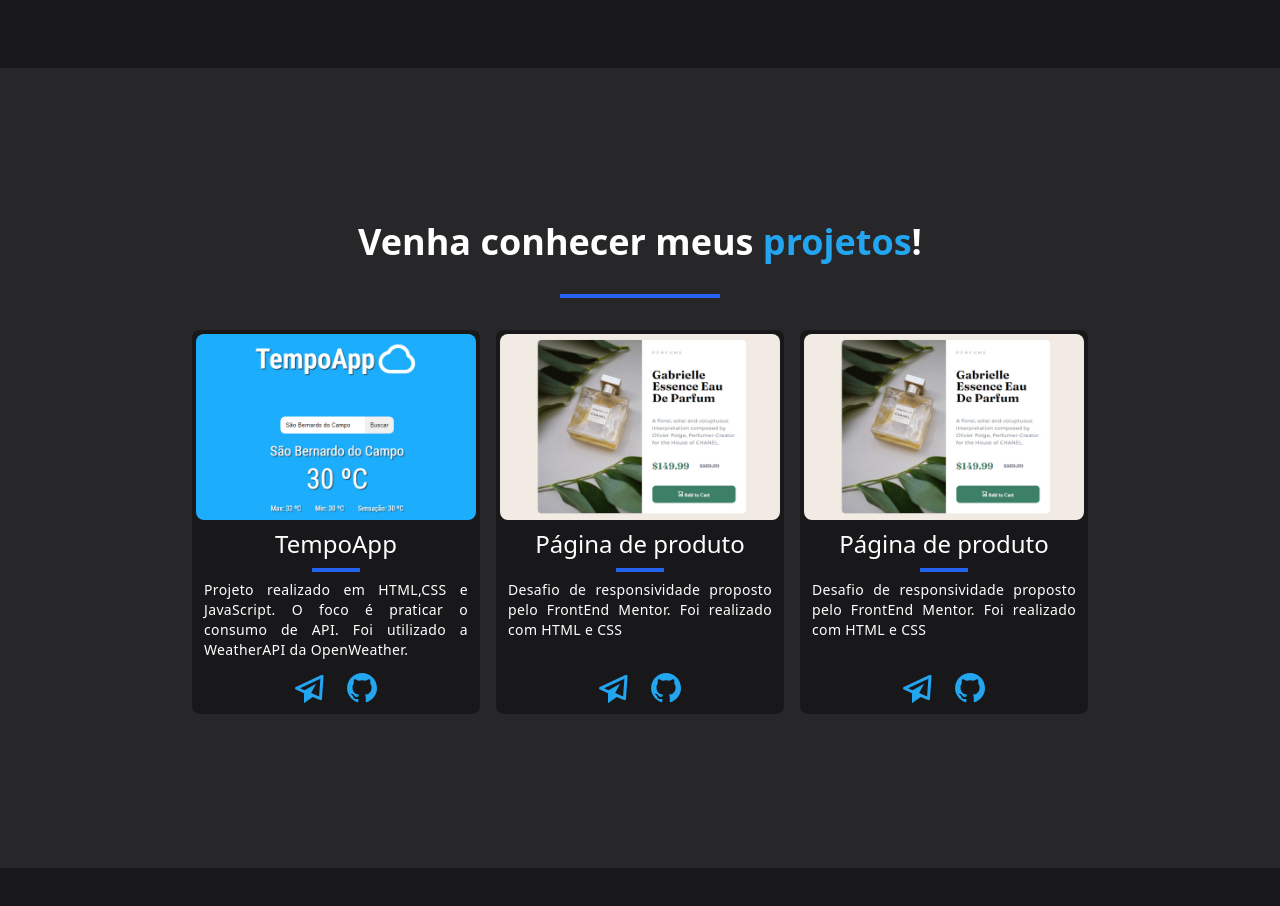
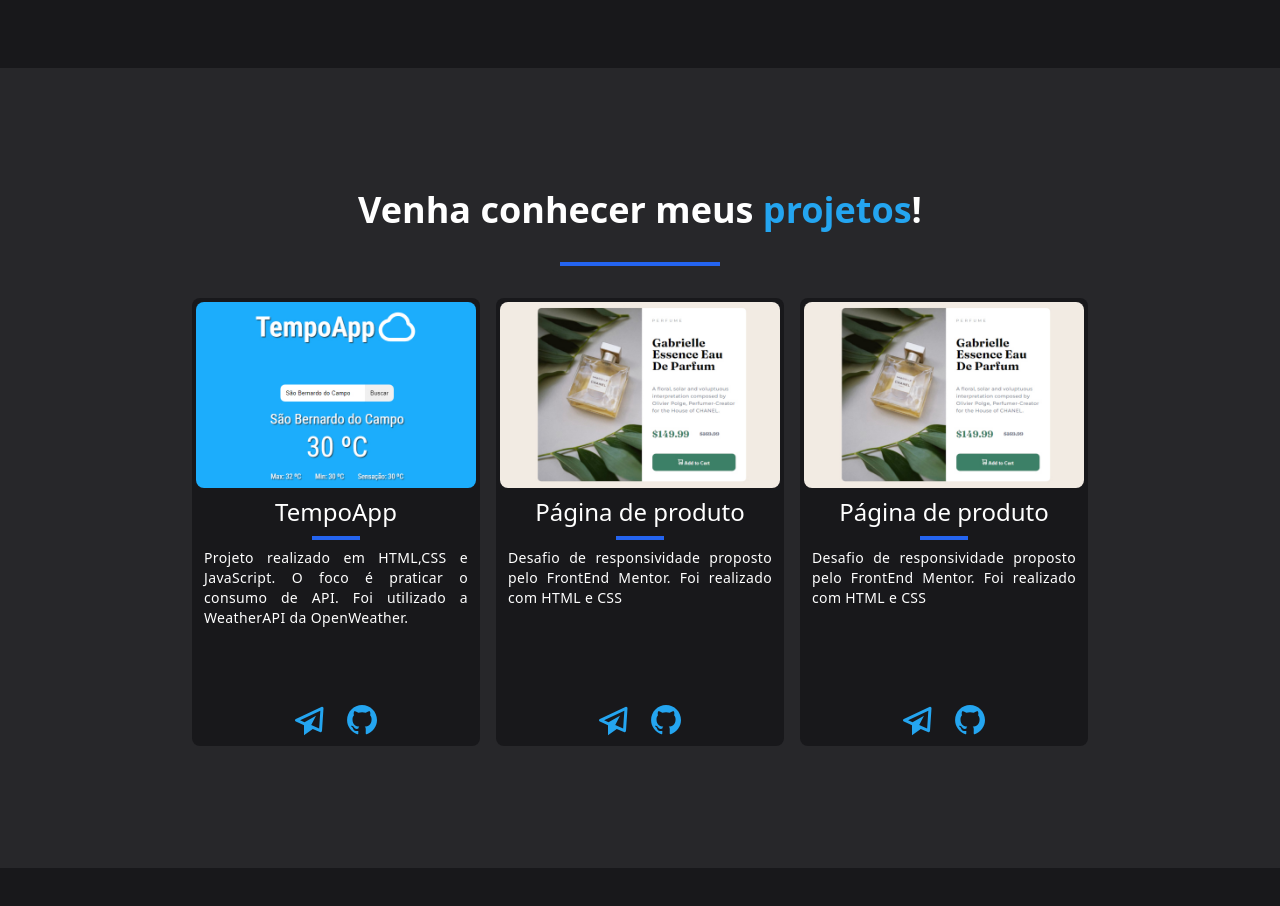
Before and after one commit to filipipaz/portifolio-react, a React (Vite) app: page / in a window 1280 px wide. Shown: the part 732-1638 px from the top of the page. Built offline with nearby package versions, Linux system fonts and the light colour scheme.

Commit message:
correção altura card projeto

```diff
--- a/src/components/Projetos/index.jsx
+++ b/src/components/Projetos/index.jsx
@@ -47,7 +47,7 @@
       <div className="w-40 h-1 bg-cor2-0 m-8"></div>
       <div className="grid grid-cols-1 md:grid-cols-2 lg:grid-cols-3 gap-4 justify-center">
           {itens.map((itens) => (
-            <div key={itens.id} className="bg-zinc-900 box-border w-80 md:w-72 xl:w-72 h-96 rounded-lg p-1 text-white relative flex flex-col items-center">
+            <div key={itens.id} className="bg-zinc-900 box-border w-80 md:w-72 xl:w-72 h-hCard rounded-lg p-1 text-white relative flex flex-col items-center">
                 <img
                 src={itens.img}
                 alt={itens.alt} className="w-full rounded-lg" />
--- a/tailwind.config.js
+++ b/tailwind.config.js
@@ -13,6 +13,9 @@
         cor4: ['#2BF0B9'],
         cor5: ['#2424F0'],
       },
+      height: {
+        hCard: '28rem',
+      }
     },
   },
   plugins: [],
```
